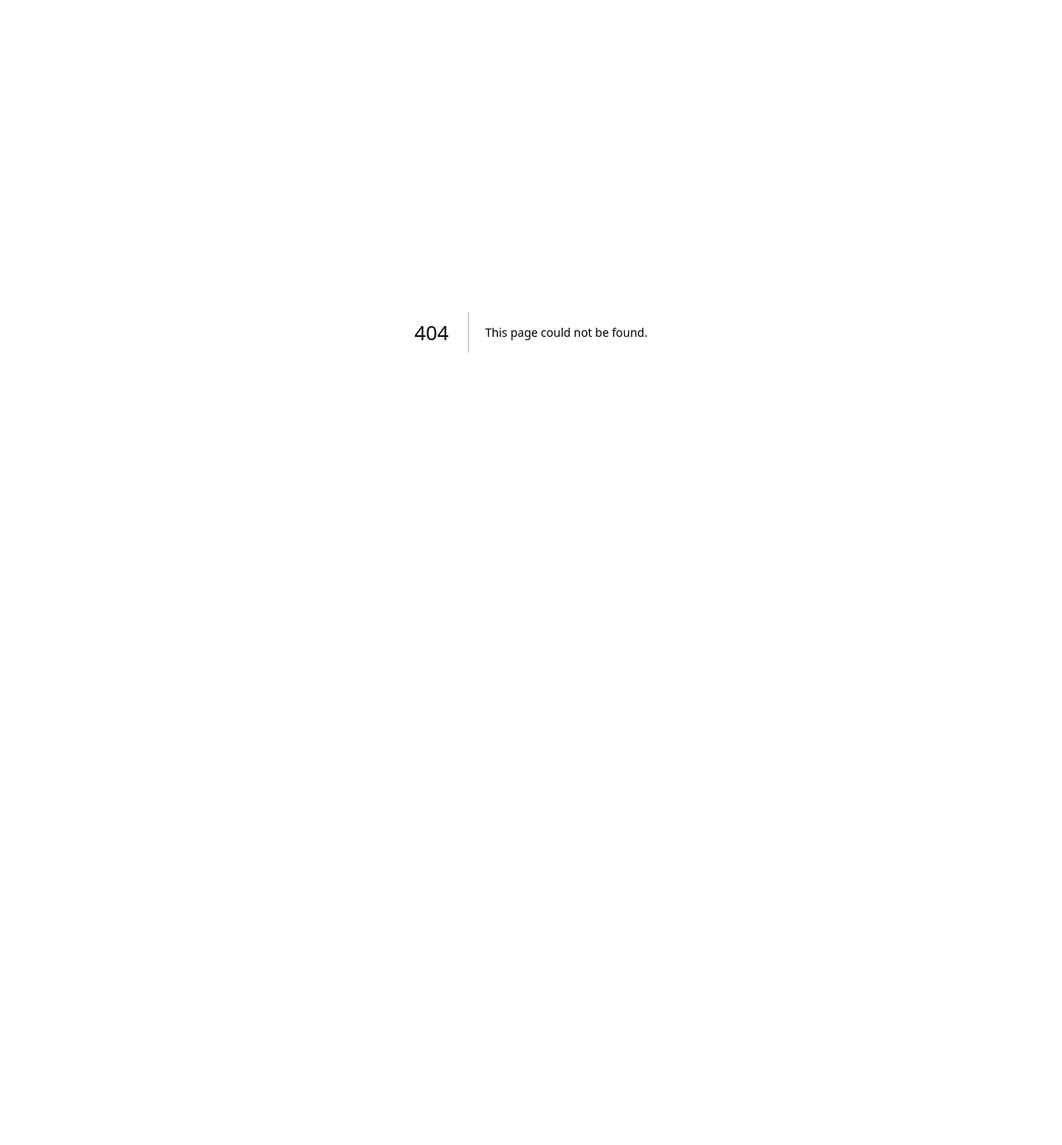
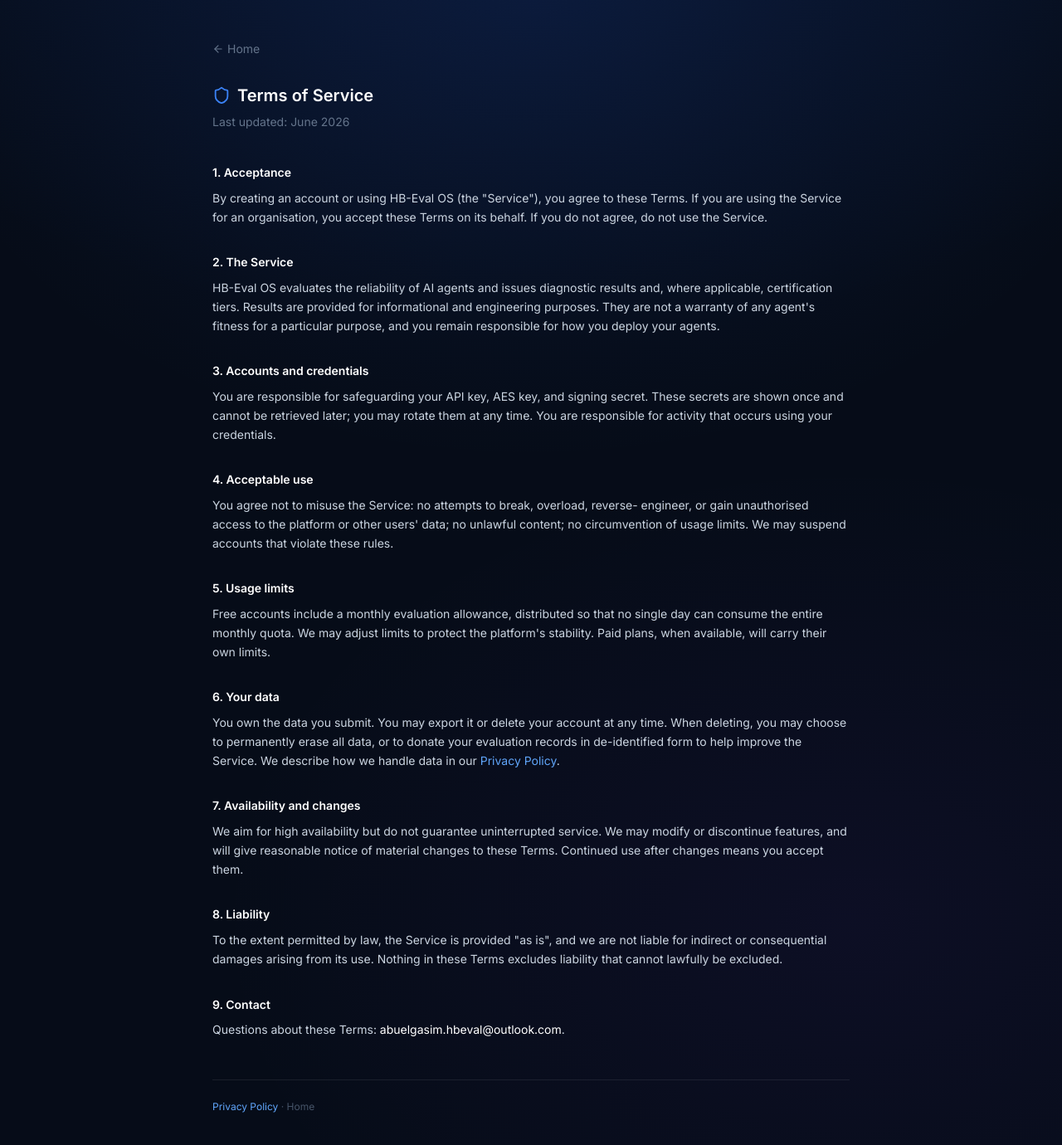
Before and after one commit to hb-evalSystem/hbeval-platform, a Next.js app: page /legal/terms in a window 1280 px wide. Before the commit this address had no page. Shown: the top 1380 px of the page at 83% size. Before the commit the page ends 800 px from the top, so only its background shows below. Built offline with nearby package versions, Linux system fonts and the light colour scheme.

Commit message:
Create page.tsx

```diff
--- /dev/null
+++ b/src/app/legal/terms/page.tsx
@@ -0,0 +1,101 @@
+// app/legal/terms/page.tsx
+// Terms of Service. Plain, readable, balanced — protects the platform while
+// being fair to users. Linked from registration (consent) and the footer.
+// NOTE: This is a solid starting template. Before commercial launch, have a
+// lawyer review it for your jurisdiction (especially the Pro/payment clauses).
+import Link from 'next/link'
+import { Shield, ArrowLeft } from 'lucide-react'
+
+export const metadata = { title: 'Terms of Service — HB-Eval OS' }
+
+const UPDATED = 'June 2026'
+
+export default function TermsPage() {
+  return (
+    <div className="min-h-screen px-4 py-12"
+         style={{ background: 'radial-gradient(ellipse 60% 40% at 50% 0%, rgba(37,99,235,0.10), transparent)' }}>
+      <div className="max-w-3xl mx-auto">
+        <Link href="/" className="inline-flex items-center gap-1 text-sm text-slate-500 hover:text-slate-300 mb-8">
+          <ArrowLeft size={14} /> Home
+        </Link>
+
+        <div className="flex items-center gap-2 mb-2 text-white font-semibold text-xl">
+          <Shield size={22} className="text-blue-500" /> Terms of Service
+        </div>
+        <p className="text-slate-500 text-sm mb-10">Last updated: {UPDATED}</p>
+
+        <div className="space-y-8 text-slate-300 text-sm leading-relaxed">
+          <section>
+            <h2 className="text-white font-semibold mb-2">1. Acceptance</h2>
+            <p>By creating an account or using HB-Eval OS (the "Service"), you agree to these
+            Terms. If you are using the Service for an organisation, you accept these Terms on
+            its behalf. If you do not agree, do not use the Service.</p>
+          </section>
+
+          <section>
+            <h2 className="text-white font-semibold mb-2">2. The Service</h2>
+            <p>HB-Eval OS evaluates the reliability of AI agents and issues diagnostic results
+            and, where applicable, certification tiers. Results are provided for informational
+            and engineering purposes. They are not a warranty of any agent's fitness for a
+            particular purpose, and you remain responsible for how you deploy your agents.</p>
+          </section>
+
+          <section>
+            <h2 className="text-white font-semibold mb-2">3. Accounts and credentials</h2>
+            <p>You are responsible for safeguarding your API key, AES key, and signing secret.
+            These secrets are shown once and cannot be retrieved later; you may rotate them at
+            any time. You are responsible for activity that occurs using your credentials.</p>
+          </section>
+
+          <section>
+            <h2 className="text-white font-semibold mb-2">4. Acceptable use</h2>
+            <p>You agree not to misuse the Service: no attempts to break, overload, reverse-
+            engineer, or gain unauthorised access to the platform or other users' data; no
+            unlawful content; no circumvention of usage limits. We may suspend accounts that
+            violate these rules.</p>
+          </section>
+
+          <section>
+            <h2 className="text-white font-semibold mb-2">5. Usage limits</h2>
+            <p>Free accounts include a monthly evaluation allowance, distributed so that no
+            single day can consume the entire monthly quota. We may adjust limits to protect
+            the platform's stability. Paid plans, when available, will carry their own limits.</p>
+          </section>
+
+          <section>
+            <h2 className="text-white font-semibold mb-2">6. Your data</h2>
+            <p>You own the data you submit. You may export it or delete your account at any time.
+            When deleting, you may choose to permanently erase all data, or to donate your
+            evaluation records in de-identified form to help improve the Service. We describe how
+            we handle data in our <Link href="/legal/privacy" className="text-blue-400 hover:text-blue-300">Privacy Policy</Link>.</p>
+          </section>
+
+          <section>
+            <h2 className="text-white font-semibold mb-2">7. Availability and changes</h2>
+            <p>We aim for high availability but do not guarantee uninterrupted service. We may
+            modify or discontinue features, and will give reasonable notice of material changes
+            to these Terms. Continued use after changes means you accept them.</p>
+          </section>
+
+          <section>
+            <h2 className="text-white font-semibold mb-2">8. Liability</h2>
+            <p>To the extent permitted by law, the Service is provided "as is", and we are not
+            liable for indirect or consequential damages arising from its use. Nothing in these
+            Terms excludes liability that cannot lawfully be excluded.</p>
+          </section>
+
+          <section>
+            <h2 className="text-white font-semibold mb-2">9. Contact</h2>
+            <p>Questions about these Terms: <span className="text-white">abuelgasim.hbeval@outlook.com</span>.</p>
+          </section>
+        </div>
+
+        <div className="mt-12 pt-6 border-t text-xs text-slate-600" style={{ borderColor: 'var(--border)' }}>
+          <Link href="/legal/privacy" className="text-blue-400 hover:text-blue-300">Privacy Policy</Link>
+          {' · '}
+          <Link href="/" className="hover:text-slate-400">Home</Link>
+        </div>
+      </div>
+    </div>
+  )
+}
```
